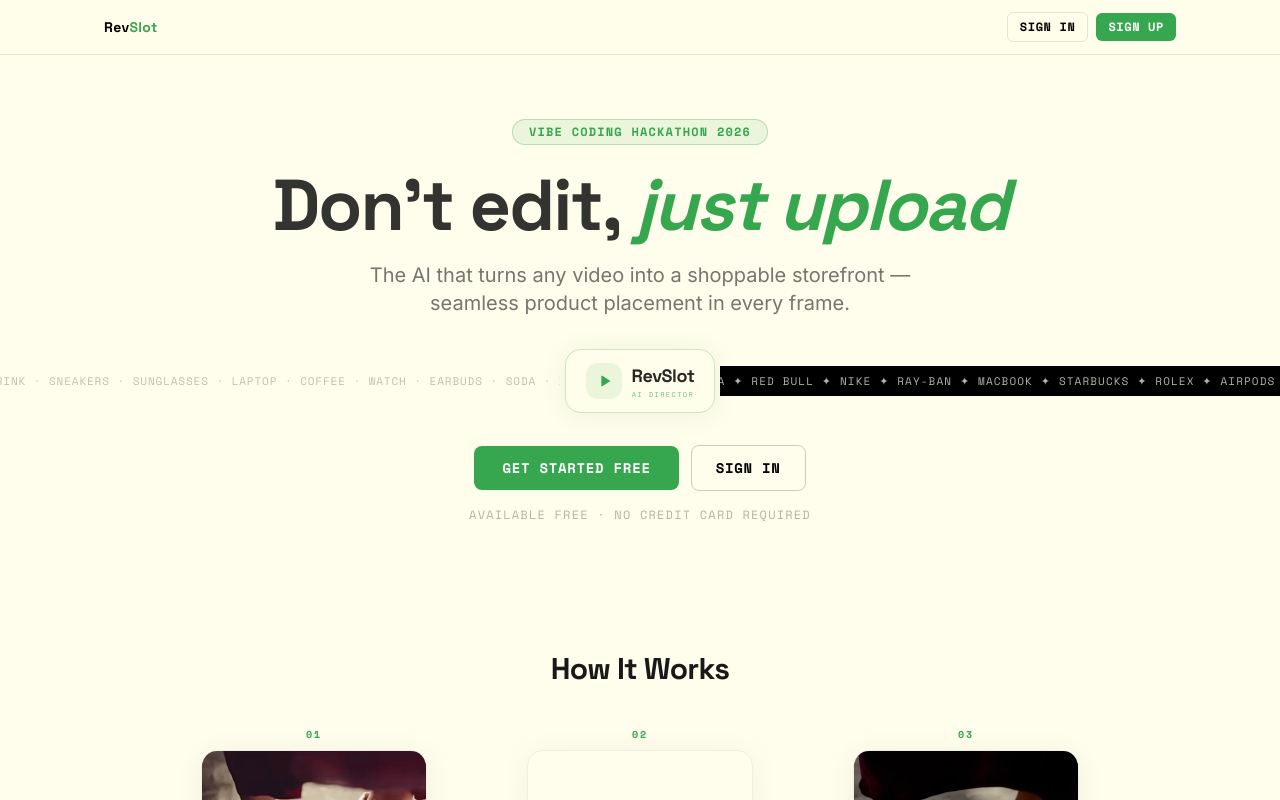
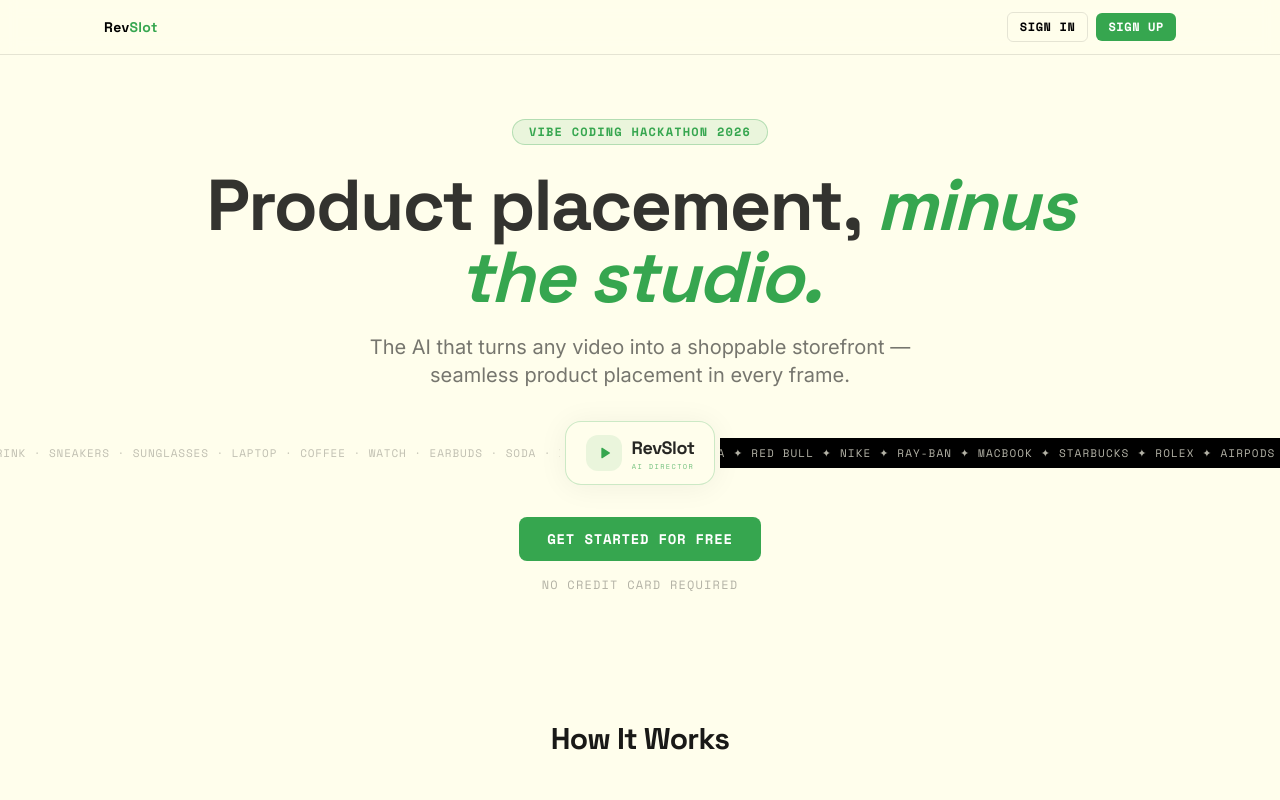
Before and after one commit to Kinshuk699/RevSlot, a Next.js app: page / in a window 1280 px wide. Shown: the top 800 px of the page. Built offline with nearby package versions, Linux system fonts and the light colour scheme; no server answers.

Commit message:
almostdonewlandingpage

```diff
--- a/app/page.tsx
+++ b/app/page.tsx
@@ -24,8 +24,8 @@
           </span>
 
           <h1 className="font-['Space_Grotesk'] text-5xl font-bold tracking-tight sm:text-7xl">
-            <span className="text-black/80">Don&apos;t edit,</span>{" "}
-            <span className="italic text-[#36A64F]">just upload</span>
+            <span className="text-black/80">Product placement,</span>{" "}
+            <span className="italic text-[#36A64F]">minus the studio.</span>
           </h1>
 
           <p className="mt-5 max-w-xl text-lg text-[#1a1a1a]/60 sm:text-xl">
@@ -43,18 +43,12 @@
               href="/sign-up"
               className="rounded-lg bg-[#36A64F] px-7 py-3 font-['Space_Mono'] text-sm font-bold uppercase tracking-wider text-white transition hover:bg-[#36A64F]/90"
             >
-              Get Started Free
-            </Link>
-            <Link
-              href="/sign-in"
-              className="rounded-lg border border-black/20 px-6 py-3 font-['Space_Mono'] text-sm font-bold uppercase tracking-wider text-black transition hover:border-black/40"
-            >
-              Sign In
+              Get Started for Free
             </Link>
           </div>
 
           <p className="mt-4 font-['Space_Mono'] text-xs uppercase tracking-widest text-black/30">
-            Available free · No credit card required
+            No credit card required
           </p>
         </section>
 
```
